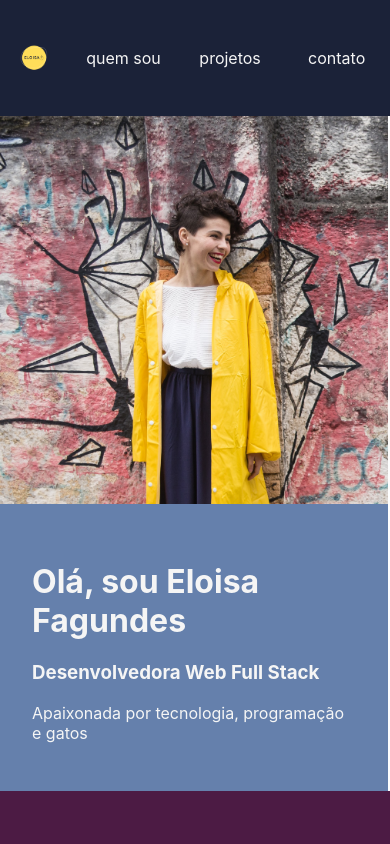
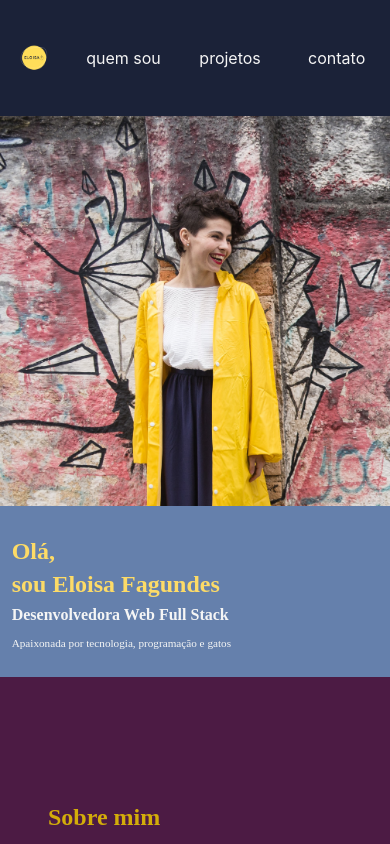
Before and after one commit to EloisaFagundes/Portifolio, a React (Create React App) app in the folder portfolio/: page / in a window 390 px wide. Shown: the top 844 px of the page. Built offline with nearby package versions, Linux system fonts and the light colour scheme.

Commit message:
add melhora no espaçamento dos componentes e responsividade

```diff
--- a/portfolio/src/containers/BannerApresentation/BannerApresentation.js
+++ b/portfolio/src/containers/BannerApresentation/BannerApresentation.js
@@ -3,41 +3,73 @@ import styled from "styled-components";
 import SocialMedias from "../../components/SocialMedias/SocialMedias";
 
 const ContentWrapper = styled.div`
+  background-color: #6580ac;
   display: flex;
   flex-direction: row;
-  background-color: #6580ac;
+  max-height: 80vh;
   flex-wrap: wrap;
   width: 100%;
+  font-family: "Montserrat", sans-serif;
 
   @media screen and (max-width: 1200px) {
-    height: auto;
-    width: 46vh;
+    /* height:100%;
+    width: 100vw; */
   }
-
 `;
 
 const ImageStyled = styled.img`
   height: 80vh;
+  /* width: auto; */
   margin: 0;
 
   @media screen and (max-width: 1200px) {
     height: auto;
-    width: 46vh;
+    width: 100%;
   }
 `;
 
 const SocialWrapper = styled.div`
+  /* background-color: purple; */
   align-self: center;
 `;
 
 const InformationWrapper = styled.div`
-  padding: 9rem 11rem 6rem 4rem;
+  /* background-color: green; */
+  max-height: 80vh;
+  padding: 30vh 10vw 30vh 4rem;
+
   color: #f5f5f5;
   text-align: left;
   word-wrap: break-word;
 
   @media screen and (max-width: 1200px) {
-    padding: 2rem;
+    padding: 2vh 3vw;
+    min-height: 10vh;
+  }
+`;
+
+const Title = styled.h1`
+  color: #fddb67;
+  line-height: 10px;
+  font-family: "Glegoo";
+
+  @media screen and (max-width: 1200px) {
+    font-size: 1.5em;
+    line-height: 2vh;
+  }
+`;
+const Subtitle = styled.h3`
+  line-height: 12px;
+  font-family: "Glegoo";
+
+  @media screen and (max-width: 1200px) {
+    font-size: 1em;
+  }
+`;
+const Paragraphy = styled.p`
+  font-family: "Glegoo";
+  @media screen and (max-width: 1200px) {
+    font-size: 0.7em;
   }
 `;
 
@@ -49,9 +81,10 @@ function BannerApresentation() {
       </div>
 
       <InformationWrapper>
-        <h1>Olá, sou Eloisa Fagundes</h1>
-        <h3> Desenvolvedora Web Full Stack</h3>
-        <p> Apaixonada por tecnologia, programação e gatos</p>
+        <Title>Olá, </Title>
+        <Title> sou Eloisa Fagundes</Title>
+        <Subtitle> Desenvolvedora Web Full Stack</Subtitle>
+        <Paragraphy> Apaixonada por tecnologia, programação e gatos</Paragraphy>
       </InformationWrapper>
 
       <SocialWrapper>
```
